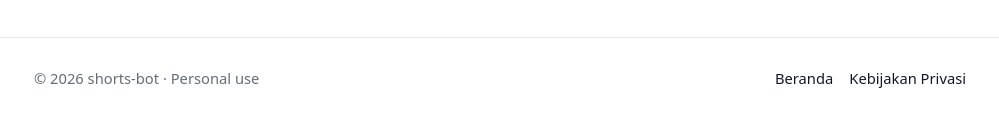
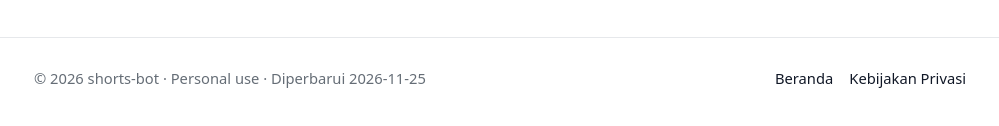
Before and after one commit to dailyboostwithwicaksono-rgb/shorts-bot, a plain HTML site: page docs/index.html in a window 1280 px wide. Shown: the part 1480-1606 px from the top of the page, without its empty margins (140-1139 px from the left). Drawn offline with Linux system fonts and the light colour scheme.

Commit message:
docs: refresh Pages footer

```diff
--- a/docs/index.html
+++ b/docs/index.html
@@ -86,7 +86,7 @@
 
   <footer class="site-footer">
     <div class="wrap footer-inner">
-      <div>© 2026 shorts-bot · Personal use</div>
+      <div>© 2026 shorts-bot · Personal use · Diperbarui 2026-11-25</div>
       <div class="footer-links">
         <a href="index.html">Beranda</a>
         <a href="privacy-policy.html">Kebijakan Privasi</a>
```
